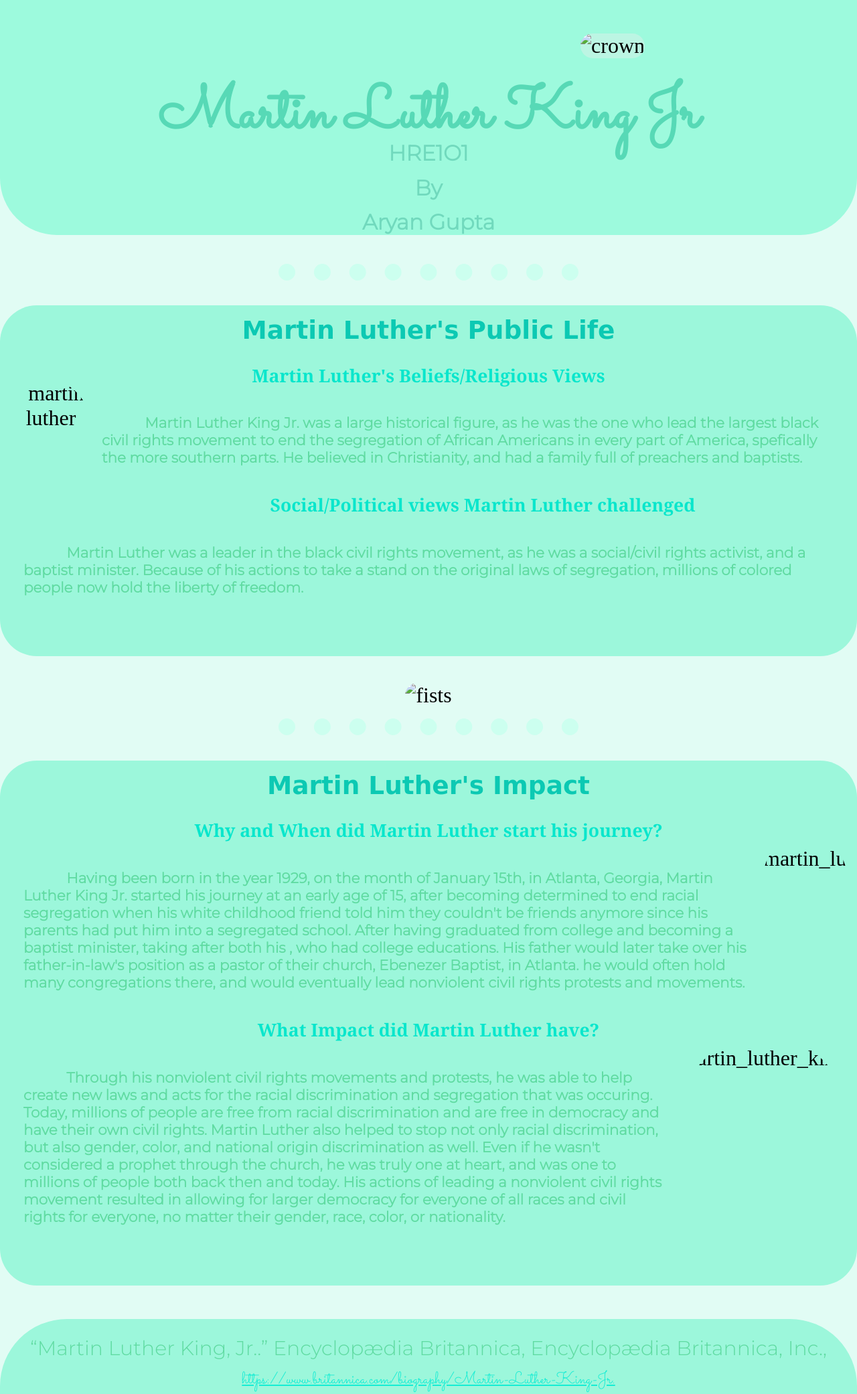
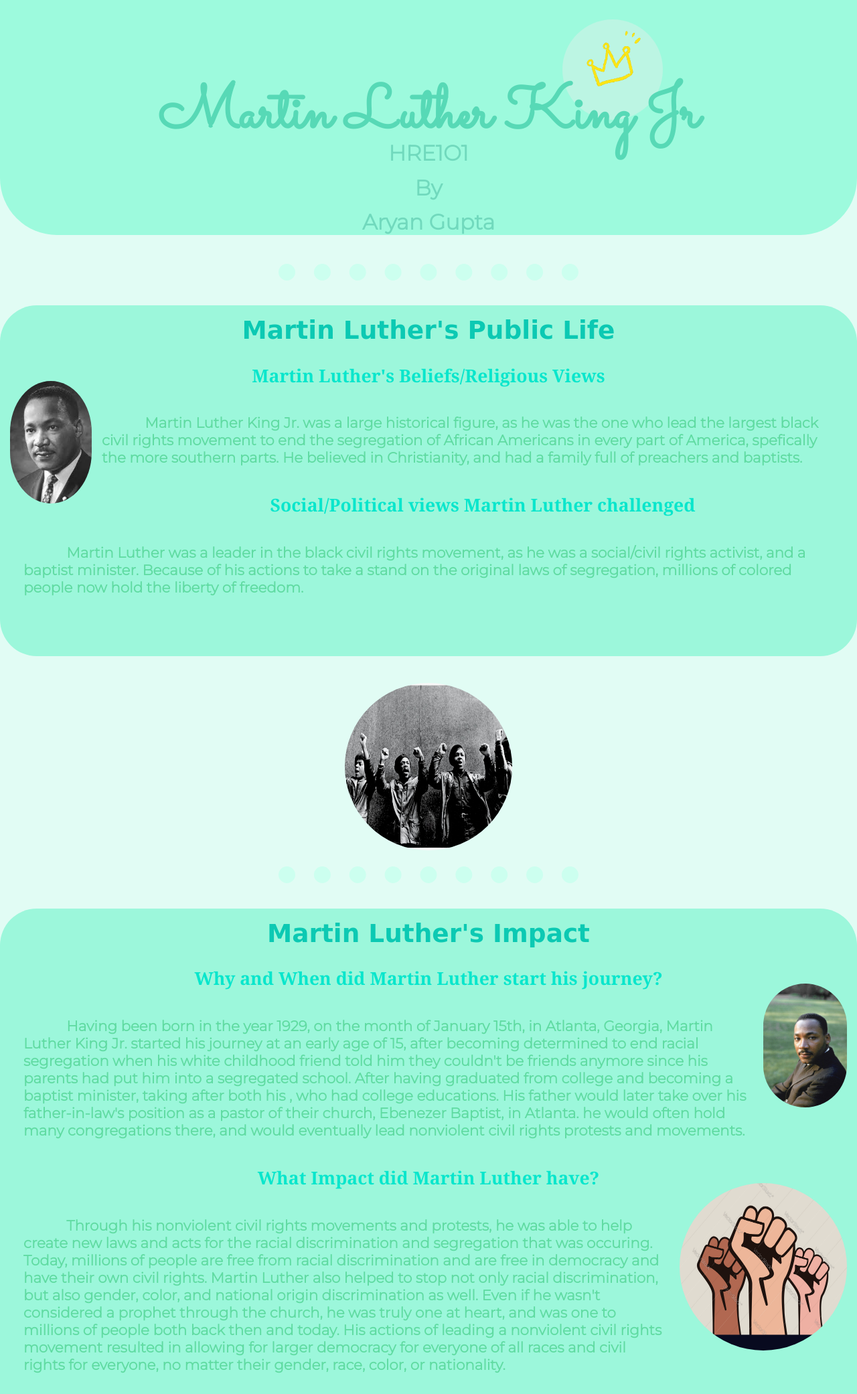
Before and after one commit to aryanl10yd/Prophet_Website, a plain HTML site: page index.html in a window 1280 px wide. Shown: the top 2082 px of the page at 67% size. Drawn offline with Linux system fonts and the light colour scheme; files that its build step writes are made by us from their sources.

Commit message:
Update index.html

```diff
--- a/index.html
+++ b/index.html
@@ -3,7 +3,7 @@
 <head>
     <meta charset="UTF-8">
     <title>Modern Prophet</title>
-    <link rel="stylesheet" href="static/styles.css">
+    <link rel="stylesheet" href="styles.css">
     <link rel="preconnect" href="https://fonts.googleapis.com">
     <link rel="preconnect" href="https://fonts.gstatic.com" crossorigin>
     <link href="https://fonts.googleapis.com/css2?family=Merriweather:ital,wght@1,300&family=Montserrat:wght@300&family=Sacramento&display=swap" rel="stylesheet">
@@ -11,7 +11,7 @@
 <body>
 <div class="top-container">
     <div class="crown">
-        <img src="static/crown.gif" alt="crown" class="crown_image">
+        <img src="crown.gif" alt="crown" class="crown_image">
     </div>
     <h1>Martin Luther King Jr</h1>
     <h4>HRE1O1</h4>
@@ -23,7 +23,7 @@
     <h3>Martin Luther's Public Life</h3>
     <h5>Martin Luther's Beliefs/Religious Views</h5>
     <div class="martin_luther_img">
-        <img src="static/martin_luther.jpg" alt="martin luther" class="martin_luther">
+        <img src="martin_luther.jpg" alt="martin luther" class="martin_luther">
     </div>
     <h6>&emsp;&emsp;&emsp;Martin Luther King Jr. was a large historical figure, as he was the one who lead the largest black
         civil rights movement to end the segregation of African Americans in every part of America, spefically the more
@@ -34,14 +34,14 @@
         millions of colored people now hold the liberty of freedom.</h6>
 </div>
 <div class="fists_img">
-    <img src="static/fists.jpg" alt="fists" class="fists">
+    <img src="fists.jpg" alt="fists" class="fists">
 </div>
 <hr>
 <div class="bottom-container">
     <h3>Martin Luther's Impact</h3>
     <h5>Why and When did Martin Luther start his journey?</h5>
     <div class="martin_luther_king_img">
-        <img src="static/martin_luther_king.jpg" alt="martin_luther_king" class="martin_luther_king">
+        <img src="martin_luther_king.jpg" alt="martin_luther_king" class="martin_luther_king">
     </div>
     <h6>&emsp;&emsp;&emsp;Having been born in the year 1929, on the month of January 15th, in Atlanta, Georgia, Martin
         Luther King Jr. started his journey at an early age of 15, after becoming determined to end racial segregation when
@@ -52,7 +52,7 @@
         civil rights protests and movements.</h6>
     <h5>What Impact did Martin Luther have?</h5>
     <div class="raised_fists_img">
-        <img src="static/raised_fists.jpg" alt="martin_luther_king" class="raised_fists">
+        <img src="raised_fists.jpg" alt="martin_luther_king" class="raised_fists">
     </div>
     <h6>&emsp;&emsp;&emsp;Through his nonviolent civil rights movements and protests, he was able to help create new laws
         and acts for the racial discrimination and segregation that was occuring. Today, millions of people are free from
```
